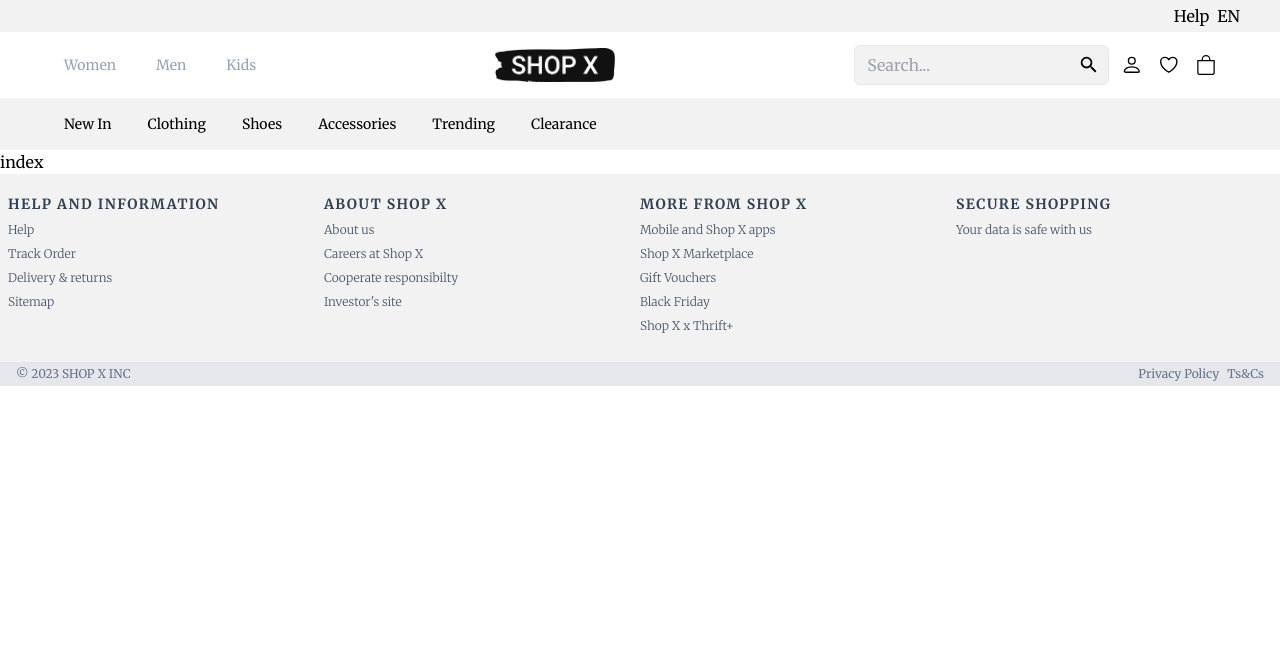
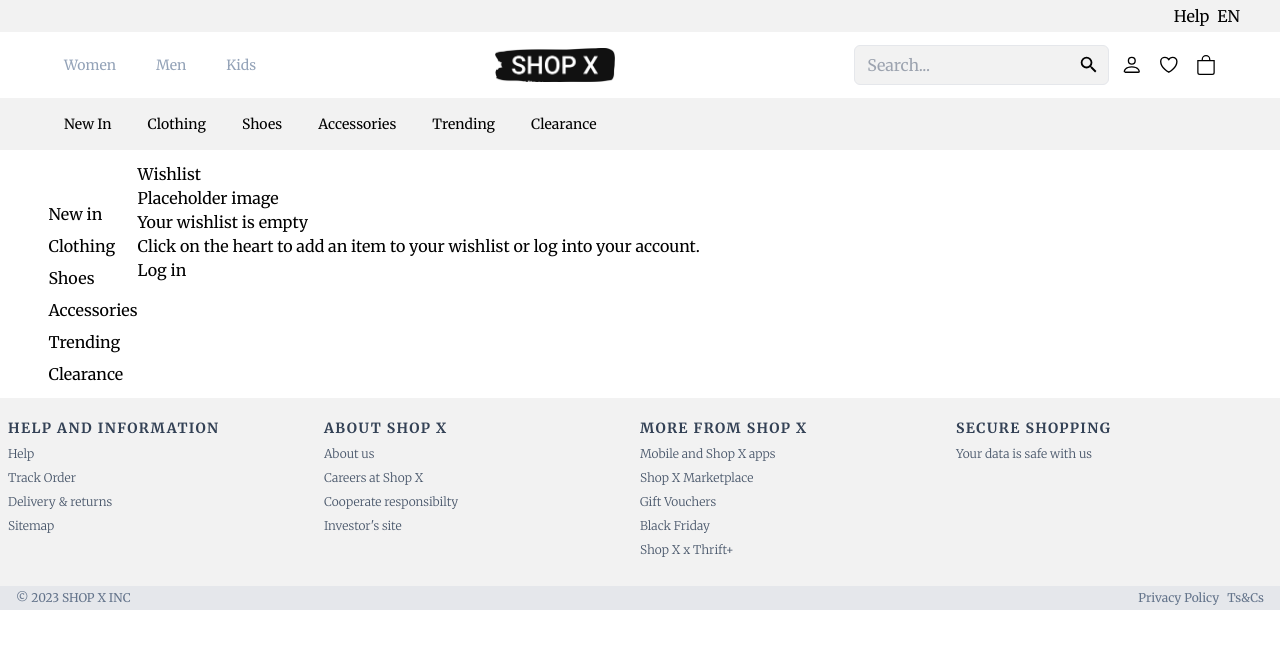
Before and after one commit to EseAlli/shop-x, a Next.js app: page /wishlist in a window 1280 px wide. Shown: the top 648 px of the page. Built offline with nearby package versions, Linux system fonts and the light colour scheme.

Commit message:
wwishlist skeleton

```diff
--- /dev/null
+++ b/src/components/Categories/CategorySidebar.tsx
@@ -0,0 +1,20 @@
+import React from "react";
+
+const CategorySidebar = () => {
+  return (
+    <>
+      <div className="w-full md:w-[10%] flex justify-end">
+        <ul className="lg:mt-10 flex flex-col gap-2">
+          <li>New in</li>
+          <li>Clothing</li>
+          <li>Shoes</li>
+          <li>Accessories</li>
+          <li>Trending</li>
+          <li>Clearance</li>
+        </ul>
+      </div>
+    </>
+  );
+};
+
+export default CategorySidebar;
--- /dev/null
+++ b/src/components/Empty/index.tsx
@@ -0,0 +1,24 @@
+import React from "react";
+
+const index = () => {
+  return (
+    <div>
+      <div>
+        <h3>Wishlist</h3>
+      </div>
+      <div>
+        <p>Placeholder image</p>
+        <div>
+          <p>Your wishlist is empty</p>
+          <p>
+            Click on the heart to add an item to your wishlist or log into your
+            account.
+          </p>
+          <button>Log in</button>
+        </div>
+      </div>
+    </div>
+  );
+};
+
+export default index;
--- a/src/components/Header/Menu/PrimaryMenu.tsx
+++ b/src/components/Header/Menu/PrimaryMenu.tsx
@@ -60,7 +60,9 @@
               <BsPerson size="1.35rem" />
             </li>
             <li className="flex items-center hover:cursor-pointer">
-              <HiOutlineHeart size="1.35rem" />
+              <Link href="/wishlist">
+                <HiOutlineHeart size="1.35rem" />
+              </Link>
             </li>
             <li className="flex items-center hover:cursor-pointer">
               <BsBag size="1.25rem" />
--- a/src/pages/wishlist/index.tsx
+++ b/src/pages/wishlist/index.tsx
@@ -1,7 +1,18 @@
 import React from "react";
+import CategorySidebar from "@components/Categories/CategorySidebar";
+import Empty from "@components/Empty";
 
 const index = () => {
-  return <div>index</div>;
+  return (
+    <div className="container mx-auto p-3">
+      <div className="flex flex-col md:flex-row">
+        <CategorySidebar />
+        <div>
+          <Empty />
+        </div>
+      </div>
+    </div>
+  );
 };
 
 export default index;
```
